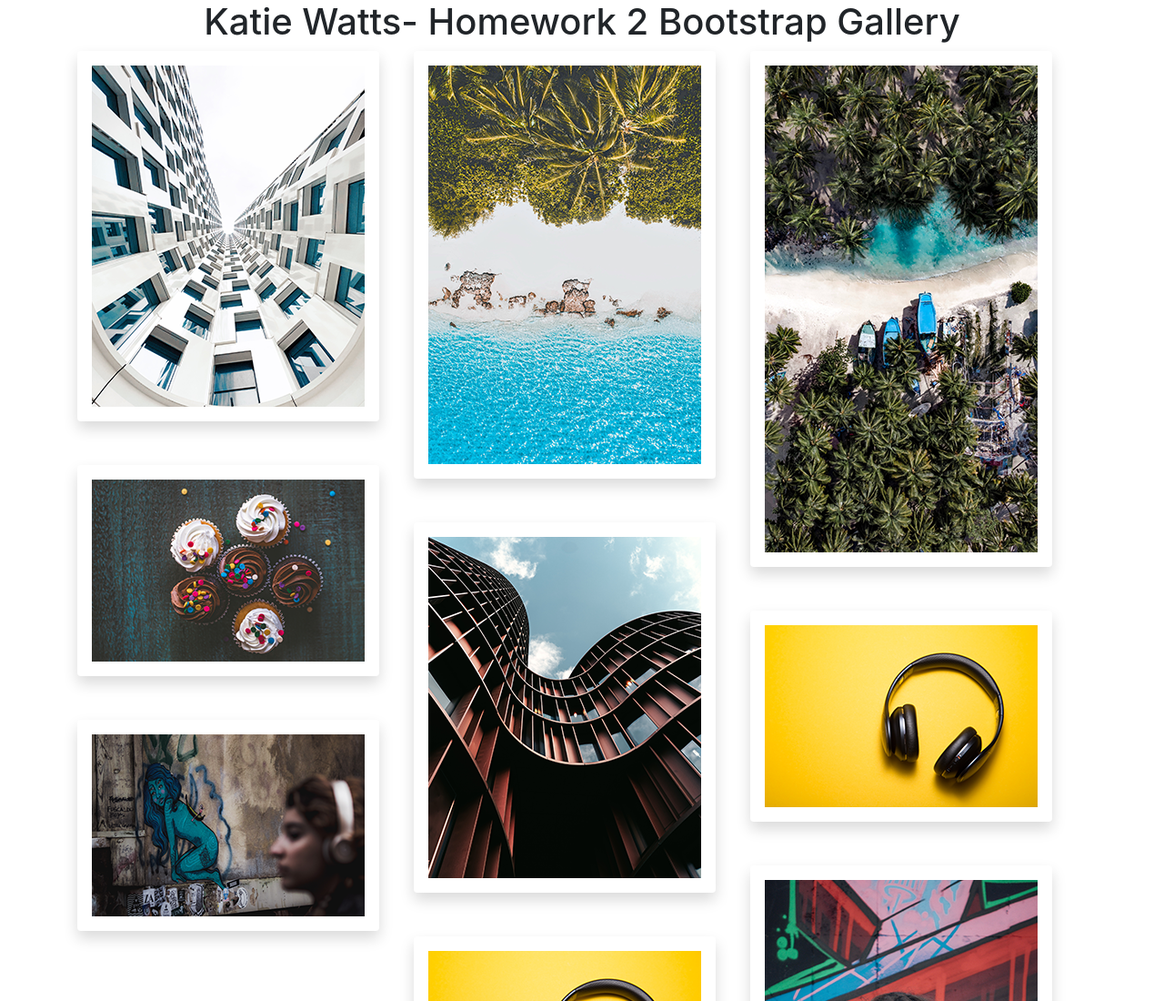
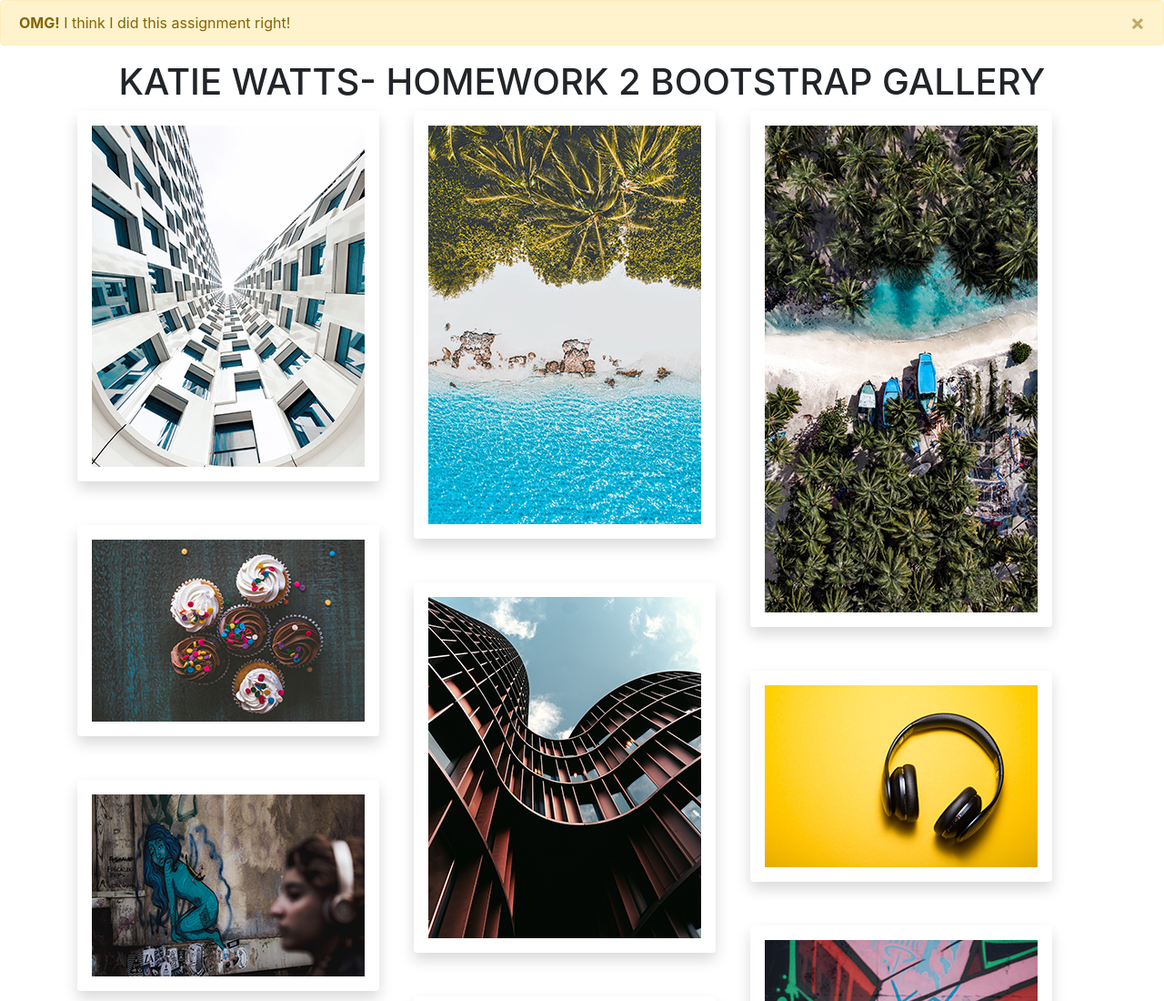
Before and after one commit to tuspeechgirl/m2-hw2-watts-katie, a plain HTML site: page hw2-starter-files/index.html in a window 1280 px wide. Shown: the top 1100 px of the page at 91% size. Drawn offline with nearby package versions, Linux system fonts and the light colour scheme.

Commit message:
Add alert message and dismissal

```diff
--- a/hw2-starter-files/index.html
+++ b/hw2-starter-files/index.html
@@ -11,7 +11,13 @@
     <title>Hello, world!</title>
   </head>
   <body>
-    <h1 class="text-center">Katie Watts- Homework 2 Bootstrap Gallery</h1>
+    <div class="alert alert-warning alert-dismissible fade show" role="alert">
+  <strong>OMG!</strong> I think I did this assignment right!
+  <button type="button" class="close" data-dismiss="alert" aria-label="Close">
+    <span aria-hidden="true">&times;</span>
+  </button>
+</div>
+    <h1 class="text-center text-uppercase">Katie Watts- Homework 2 Bootstrap Gallery</h1>
     <div class="container">
         <div class="row no-gutters">
           <div class="col-sm">
```
